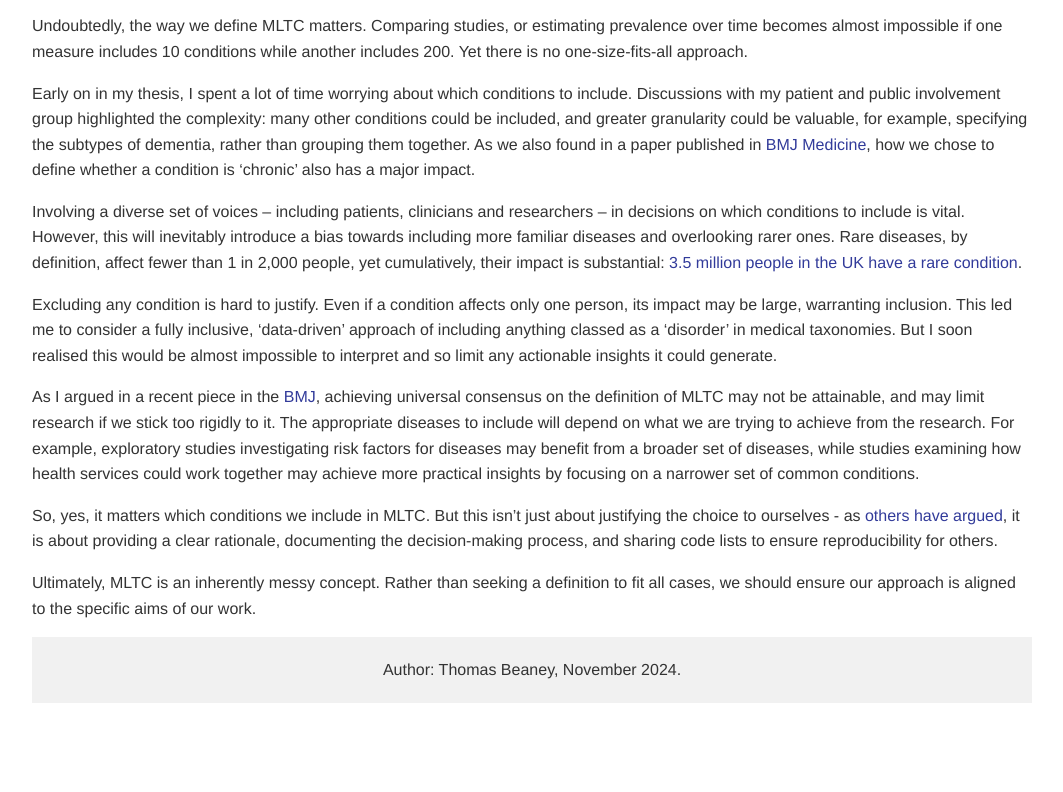
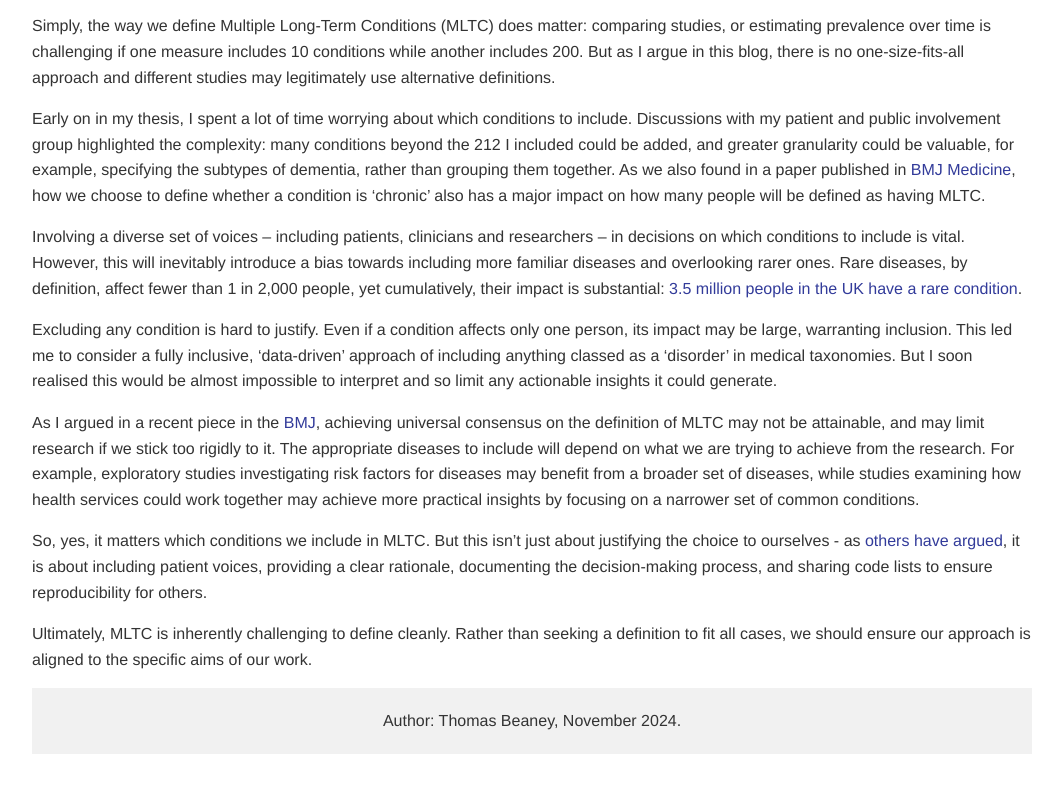
Before and after one commit to tbeaney/MMclustering, a plain HTML site: page does_it_matter.html in a window 1280 px wide. Shown: the part 276-1068 px from the top of the page, without its empty margins (108-1171 px from the left). Before the commit the page ends 1025 px from the top, so only its background shows below. Drawn offline with Linux system fonts and the light colour scheme.

Commit message:
Corrections
Corrections

```diff
--- a/does_it_matter.html
+++ b/does_it_matter.html
@@ -119,11 +119,11 @@
         <h1 style="font-size: 30px; padding-bottom: 3%; border-bottom: 1.5px solid #4CAF50; ">Does it matter which conditions we include in MLTC?</h1>
     </section>
 
-        <p>Undoubtedly, the way we define MLTC matters. Comparing studies, or estimating prevalence over time becomes almost impossible if one measure includes 10 conditions while another includes 200.
-        Yet there is no one-size-fits-all approach.</p>
+        <p>Simply, the way we define Multiple Long-Term Conditions (MLTC) does matter: comparing studies, or estimating prevalence over time is challenging if one measure includes 10 conditions while another includes 200.
+        But as I argue in this blog, there is no one-size-fits-all approach and different studies may legitimately use alternative definitions.</p>
         <p>Early on in my thesis, I spent a lot of time worrying about which conditions to include. Discussions with my patient and public involvement group highlighted the complexity:
-        many other conditions could be included, and greater granularity could be valuable, for example, specifying the subtypes of dementia, rather than grouping them together.
-        As we also found in a paper published in <a href="https://bmjmedicine.bmj.com/content/3/1/e000474">BMJ Medicine</a>, how we chose to define whether a condition is ‘chronic’ also has a major impact.</p>
+        many conditions beyond the 212 I included could be added, and greater granularity could be valuable, for example, specifying the subtypes of dementia, rather than grouping them together.
+        As we also found in a paper published in <a href="https://bmjmedicine.bmj.com/content/3/1/e000474">BMJ Medicine</a>, how we choose to define whether a condition is ‘chronic’ also has a major impact on how many people will be defined as having MLTC.</p>
         <p>Involving a diverse set of voices – including patients, clinicians and researchers – in decisions on which conditions to include is vital.
         However, this will inevitably introduce a bias towards including more familiar diseases and overlooking rarer ones. Rare diseases, by definition,
         affect fewer than 1 in 2,000 people, yet cumulatively, their impact is substantial:
@@ -137,9 +137,9 @@
         For example, exploratory studies investigating risk factors for diseases may benefit from a broader set of diseases,
         while studies examining how health services could work together may achieve more practical insights by focusing on a narrower set of common conditions.</p>
         <p>So, yes, it matters which conditions we include in MLTC. But this isn’t just about justifying the choice to ourselves - as <a href="https://bmjmedicine.bmj.com/content/3/1/e000855">
-        others have argued</a>, it is about providing a clear rationale,
+        others have argued</a>, it is about including patient voices, providing a clear rationale,
         documenting the decision-making process, and sharing code lists to ensure reproducibility for others.</p>
-        <p>Ultimately, MLTC is an inherently messy concept. Rather than seeking a definition to fit all cases, we should ensure our approach is aligned to the specific aims of our work.</p>
+        <p>Ultimately, MLTC is inherently challenging to define cleanly. Rather than seeking a definition to fit all cases, we should ensure our approach is aligned to the specific aims of our work.</p>
 
     </section>
 
```
Also changed, not shown: background.html (+1 -1 lines).
